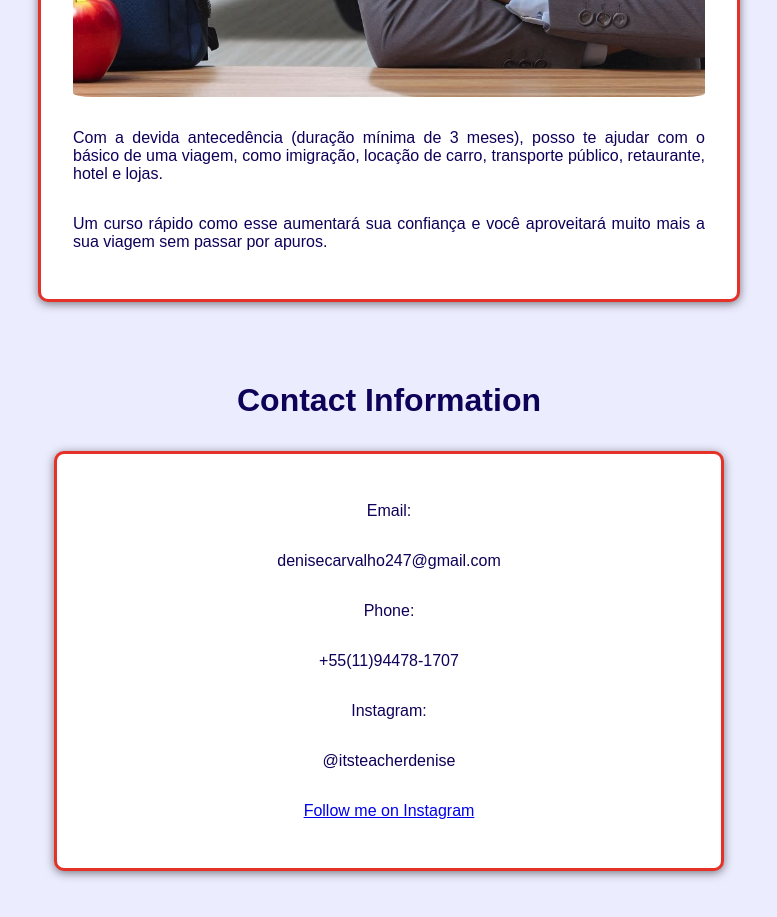
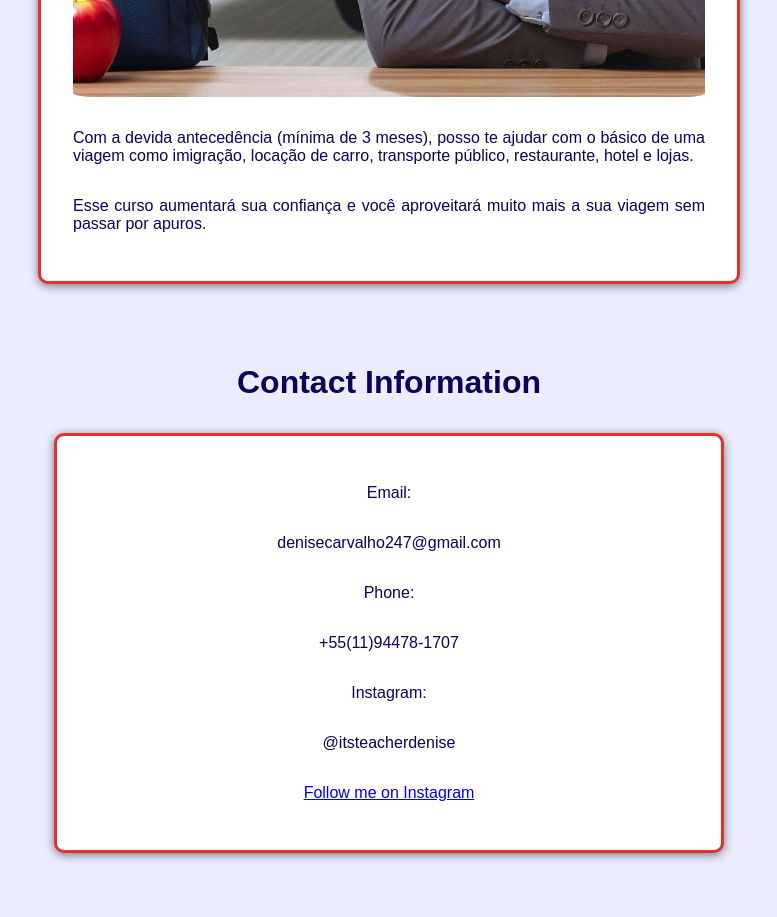
Before and after one commit to jfandre00/Teacher-Denise, a plain HTML site: page index.html in a window 1280 px wide. Shown: the part 5500-6417 px from the top of the page, without its empty margins (251-1028 px from the left). Drawn offline with Linux system fonts and the light colour scheme.

Commit message:
Update index.html

```diff
--- a/index.html
+++ b/index.html
@@ -74,8 +74,8 @@
             <div id="curso4">
             <p id="destaque">Aulas para Viagem</p>
             <img id="imagensCursos" src="img/business.png" alt="">
-            <p>Com a devida antecedência (duração mínima de 3 meses), posso te ajudar com o básico de uma viagem, como imigração, locação de carro, transporte público, retaurante, hotel e lojas.</p>
-            <p>Um curso rápido como esse aumentará sua confiança e você aproveitará muito mais a sua viagem sem passar por apuros.</p>
+            <p>Com a devida antecedência (mínima de 3 meses), posso te ajudar com o básico de uma viagem como imigração, locação de carro, transporte público, restaurante, hotel e lojas.</p>
+            <p>Esse curso aumentará sua confiança e você aproveitará muito mais a sua viagem sem passar por apuros.</p>
             </div>
             </div>
     </section>
```
